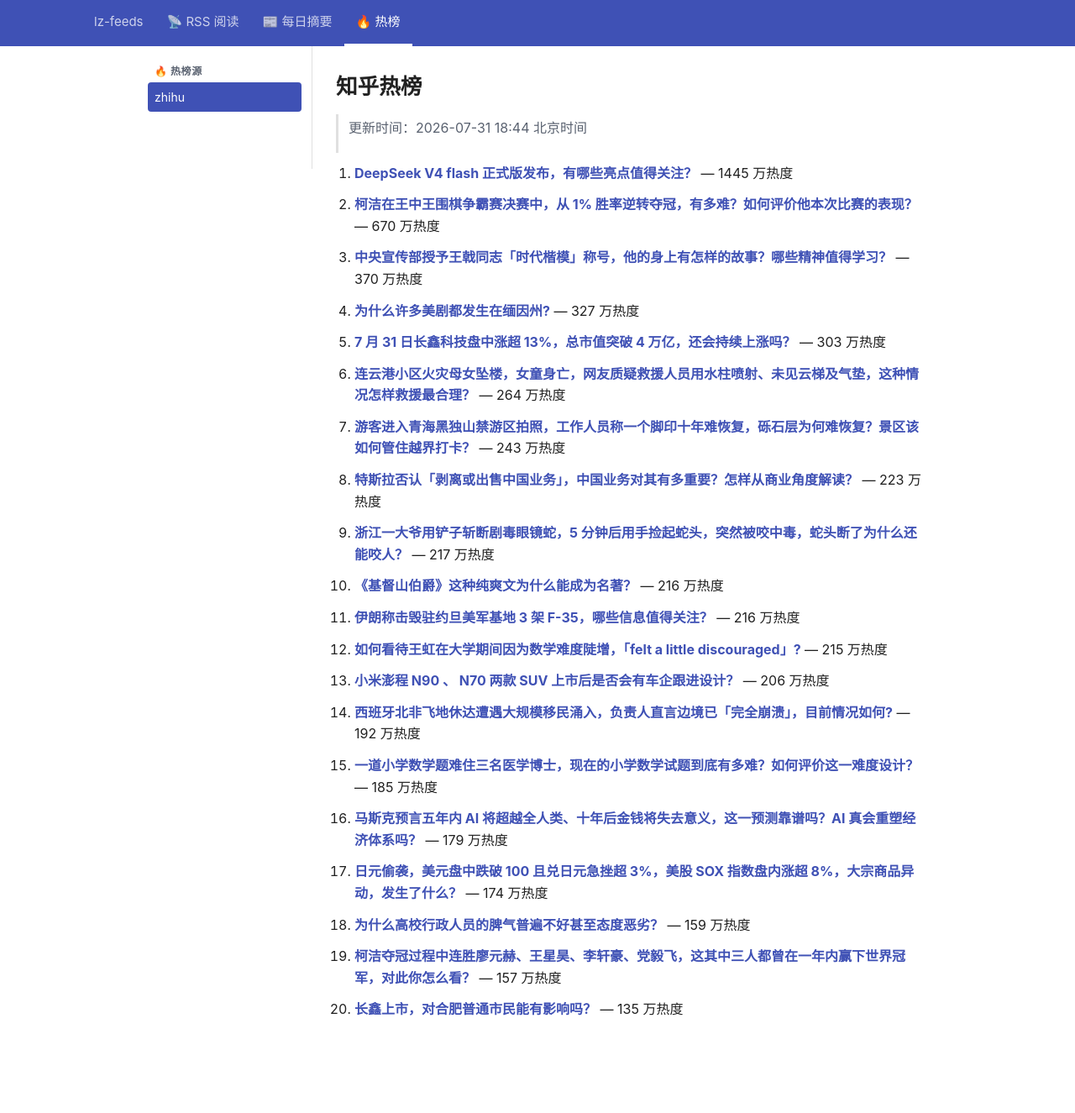
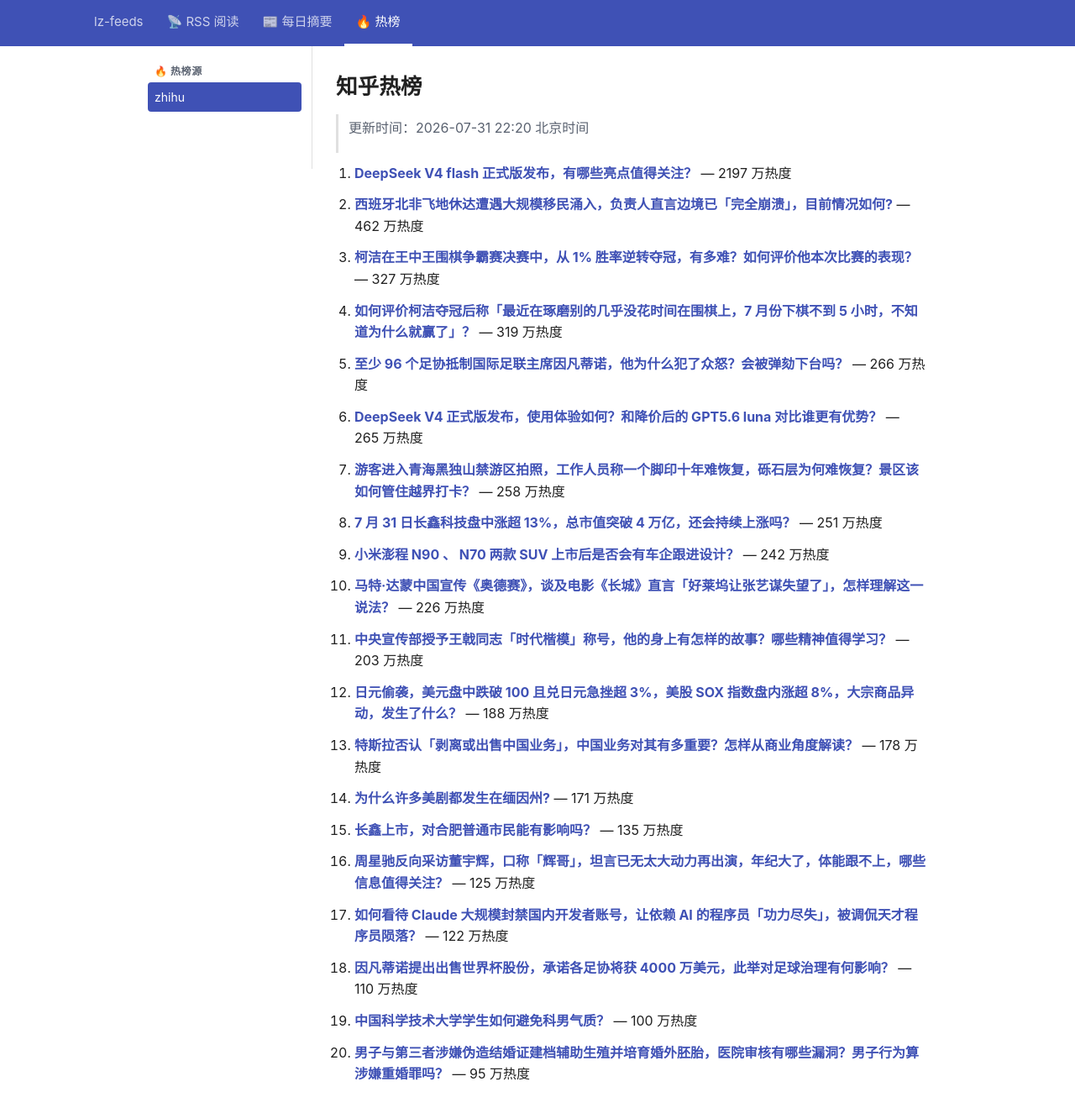
Before and after one commit to lizhang0101/lz-feeds, a Jekyll site: the page built from _hotlist/zhihu.md, in a window 1280 px wide and 1356 px high. Shown: the top 1325 px of the window at 84% size. Built offline with Jekyll 4.4.1, drawn with Linux system fonts in a browser that asks for light colours.

Commit message:
hotlist: 2026-07-31T14:20Z

```diff
--- a/_hotlist/zhihu.md
+++ b/_hotlist/zhihu.md
@@ -1,48 +1,48 @@
 ---
-updated: 2026-07-31 18:44 北京时间
+updated: 2026-07-31 22:20 北京时间
 count: 20
 ---
 
 # 知乎热榜
 
-> 更新时间：2026-07-31 18:44 北京时间
+> 更新时间：2026-07-31 22:20 北京时间
 
-1. **[DeepSeek V4 flash 正式版发布，有哪些亮点值得关注？](https://www.zhihu.com/question/2066521165246489298)** — 1445 万热度
+1. **[DeepSeek V4 flash 正式版发布，有哪些亮点值得关注？](https://www.zhihu.com/question/2066521165246489298)** — 2197 万热度
 
-2. **[柯洁在王中王围棋争霸赛决赛中，从 1% 胜率逆转夺冠，有多难？如何评价他本次比赛的表现？](https://www.zhihu.com/question/2066221979250774781)** — 670 万热度
+2. **[西班牙北非飞地休达遭遇大规模移民涌入，负责人直言边境已「完全崩溃」，目前情况如何?](https://www.zhihu.com/question/2066407134779138989)** — 462 万热度
 
-3. **[中央宣传部授予王戟同志「时代楷模」称号，他的身上有怎样的故事？哪些精神值得学习？](https://www.zhihu.com/question/2065728985242326749)** — 370 万热度
+3. **[柯洁在王中王围棋争霸赛决赛中，从 1% 胜率逆转夺冠，有多难？如何评价他本次比赛的表现？](https://www.zhihu.com/question/2066221979250774781)** — 327 万热度
 
-4. **[为什么许多美剧都发生在缅因州?](https://www.zhihu.com/question/21377980)** — 327 万热度
+4. **[如何评价柯洁夺冠后称「最近在琢磨别的几乎没花时间在围棋上，7 月份下棋不到 5 小时，不知道为什么就赢了」？](https://www.zhihu.com/question/2066503028652204150)** — 319 万热度
 
-5. **[7 月 31 日长鑫科技盘中涨超 13%，总市值突破 4 万亿，还会持续上涨吗？](https://www.zhihu.com/question/2066475673590265734)** — 303 万热度
+5. **[至少 96 个足协抵制国际足联主席因凡蒂诺，他为什么犯了众怒？会被弹劾下台吗？](https://www.zhihu.com/question/2066479058599113686)** — 266 万热度
 
-6. **[连云港小区火灾母女坠楼，女童身亡，网友质疑救援人员用水柱喷射、未见云梯及气垫，这种情况怎样救援最合理？](https://www.zhihu.com/question/2066515970206556513)** — 264 万热度
+6. **[DeepSeek V4 正式版发布，使用体验如何？和降价后的 GPT5.6 luna 对比谁更有优势？](https://www.zhihu.com/question/2066526486505461299)** — 265 万热度
 
-7. **[游客进入青海黑独山禁游区拍照，工作人员称一个脚印十年难恢复，砾石层为何难恢复？景区该如何管住越界打卡？](https://www.zhihu.com/question/2065022640889098964)** — 243 万热度
+7. **[游客进入青海黑独山禁游区拍照，工作人员称一个脚印十年难恢复，砾石层为何难恢复？景区该如何管住越界打卡？](https://www.zhihu.com/question/2065022640889098964)** — 258 万热度
 
-8. **[特斯拉否认「剥离或出售中国业务」，中国业务对其有多重要？怎样从商业角度解读？](https://www.zhihu.com/question/2066476826868676553)** — 223 万热度
+8. **[7 月 31 日长鑫科技盘中涨超 13%，总市值突破 4 万亿，还会持续上涨吗？](https://www.zhihu.com/question/2066475673590265734)** — 251 万热度
 
-9. **[浙江一大爷用铲子斩断剧毒眼镜蛇，5 分钟后用手捡起蛇头，突然被咬中毒，蛇头断了为什么还能咬人？](https://www.zhihu.com/question/2065856053259113253)** — 217 万热度
+9. **[小米澎程 N90 、 N70 两款 SUV 上市后是否会有车企跟进设计？](https://www.zhihu.com/question/2065496535039742086)** — 242 万热度
 
-10. **[《基督山伯爵》这种纯爽文为什么能成为名著？](https://www.zhihu.com/question/2036258860516762419)** — 216 万热度
+10. **[马特·达蒙中国宣传《奥德赛》，谈及电影《长城》直言「好莱坞让张艺谋失望了」，怎样理解这一说法？](https://www.zhihu.com/question/2066461420372190170)** — 226 万热度
 
-11. **[伊朗称击毁驻约旦美军基地 3 架 F-35，哪些信息值得关注？](https://www.zhihu.com/question/2066282514805679344)** — 216 万热度
+11. **[中央宣传部授予王戟同志「时代楷模」称号，他的身上有怎样的故事？哪些精神值得学习？](https://www.zhihu.com/question/2065728985242326749)** — 203 万热度
 
-12. **[如何看待王虹在大学期间因为数学难度陡增，「felt a little discouraged」?](https://www.zhihu.com/question/2064865610480277464)** — 215 万热度
+12. **[日元偷袭，美元盘中跌破 100 且兑日元急挫超 3%，美股 SOX 指数盘内涨超 8%，大宗商品异动，发生了什么？](https://www.zhihu.com/question/2066288437683032785)** — 188 万热度
 
-13. **[小米澎程 N90 、 N70 两款 SUV 上市后是否会有车企跟进设计？](https://www.zhihu.com/question/2065496535039742086)** — 206 万热度
+13. **[特斯拉否认「剥离或出售中国业务」，中国业务对其有多重要？怎样从商业角度解读？](https://www.zhihu.com/question/2066476826868676553)** — 178 万热度
 
-14. **[西班牙北非飞地休达遭遇大规模移民涌入，负责人直言边境已「完全崩溃」，目前情况如何?](https://www.zhihu.com/question/2066407134779138989)** — 192 万热度
+14. **[为什么许多美剧都发生在缅因州?](https://www.zhihu.com/question/21377980)** — 171 万热度
 
-15. **[一道小学数学题难住三名医学博士，现在的小学数学试题到底有多难？如何评价这一难度设计？](https://www.zhihu.com/question/2066213652454011211)** — 185 万热度
+15. **[长鑫上市，对合肥普通市民能有影响吗？](https://www.zhihu.com/question/2065114398650283660)** — 135 万热度
 
-16. **[马斯克预言五年内 AI 将超越全人类、十年后金钱将失去意义，这一预测靠谱吗？AI 真会重塑经济体系吗？](https://www.zhihu.com/question/2066440048212276843)** — 179 万热度
+16. **[周星驰反向采访董宇辉，口称「辉哥」，坦言已无太大动力再出演，年纪大了，体能跟不上，哪些信息值得关注？](https://www.zhihu.com/question/2066155942396350474)** — 125 万热度
 
-17. **[日元偷袭，美元盘中跌破 100 且兑日元急挫超 3%，美股 SOX 指数盘内涨超 8%，大宗商品异动，发生了什么？](https://www.zhihu.com/question/2066288437683032785)** — 174 万热度
+17. **[如何看待 Claude 大规模封禁国内开发者账号，让依赖 AI 的程序员「功力尽失」，被调侃天才程序员陨落？](https://www.zhihu.com/question/2065499504187371980)** — 122 万热度
 
-18. **[为什么高校行政人员的脾气普遍不好甚至态度恶劣？](https://www.zhihu.com/question/46508705)** — 159 万热度
+18. **[因凡蒂诺提出出售世界杯股份，承诺各足协将获 4000 万美元，此举对足球治理有何影响？](https://www.zhihu.com/question/2065992656010925972)** — 110 万热度
 
-19. **[柯洁夺冠过程中连胜廖元赫、王星昊、李轩豪、党毅飞，这其中三人都曾在一年内赢下世界冠军，对此你怎么看？](https://www.zhihu.com/question/2066229817427453654)** — 157 万热度
+19. **[中国科学技术大学学生如何避免科男气质？](https://www.zhihu.com/question/2064281536686462553)** — 100 万热度
 
-20. **[长鑫上市，对合肥普通市民能有影响吗？](https://www.zhihu.com/question/2065114398650283660)** — 135 万热度
+20. **[男子与第三者涉嫌伪造结婚证建档辅助生殖并培育婚外胚胎，医院审核有哪些漏洞？男子行为算涉嫌重婚罪吗？](https://www.zhihu.com/question/2066062901211657020)** — 95 万热度
```
